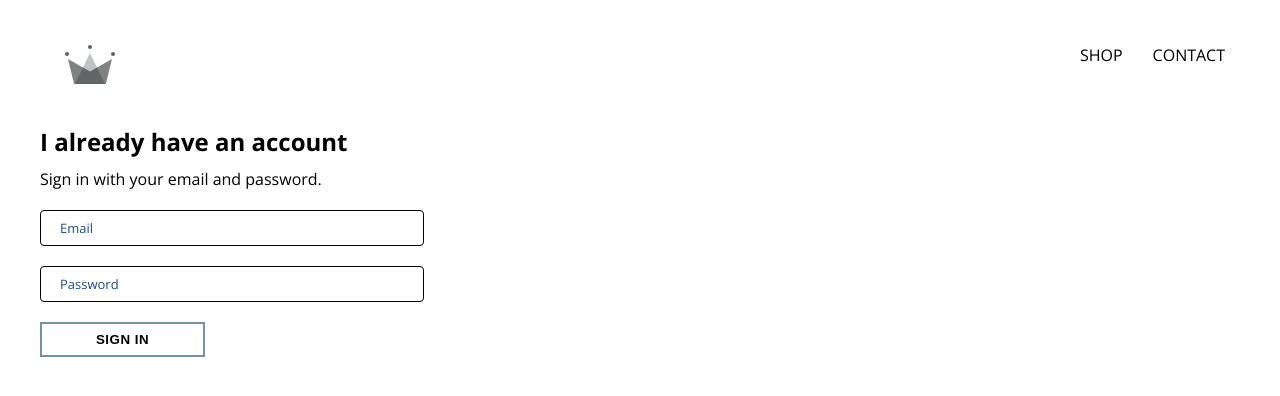
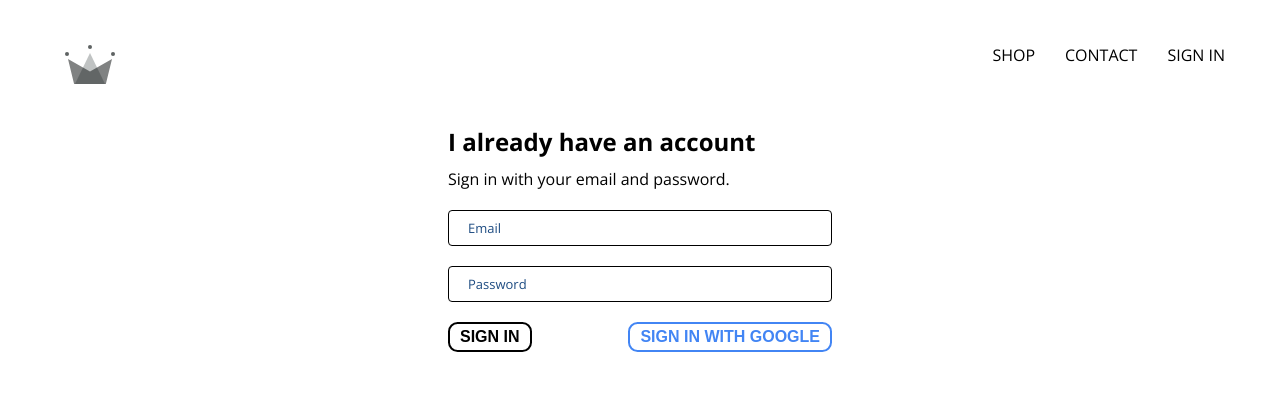
Before and after one commit to kaung-minkhant/crwn-clothing, a React (Create React App) app: page /signin in a window 1280 px wide. Shown: the top 396 px of the page. Built offline with nearby package versions, Linux system fonts and the light colour scheme; no server answers; a web font is replaced by a local one.

Commit message:
integrated firebase, created sign in page and sign in with google function

```diff
--- a/src/App.js
+++ b/src/App.js
@@ -5,19 +5,42 @@ import Header from './components/header/header.component';
 import HomePage from './pages/homepage/homepage.component';
 import ShopPage from './pages/shop/shop.component';
 import SignInAndSignUpPage from './pages/sign-in-and-sign-up-page/sign-in-and-sign-up-page.component';
+import { auth } from './firebase/firebase.utils';
 
 
-function App() {
+class App extends React.Component {
+  constructor(props) {
+    super(props);
+    this.state = {
+      currentUser: null
+    }
+  }
+  unsubscribeFromAuth = null;
+  componentDidMount() {
+    this.unsubscribeFromAuth = auth.onAuthStateChanged(user => {
+      this.setState({ currentUser: user })
+      // console.log(user);
+    })
+  }
+
+  componentWillUnmount() {
+    this.unsubscribeFromAuth();
+  }
+
+
+
+  render() {
     return (
       <div>
-      <Header />
+        <Header currentUser={this.state.currentUser} />
         <Switch>
           <Route exact path={'/'} component={HomePage} />
           <Route path={'/shop'} component={ShopPage} />
           <Route path={'/signin'} component={SignInAndSignUpPage} />
         </Switch>
-    </div>
+      </div >
     );
+  }
 }
 
 export default App;
--- a/src/components/custom-buttom/custom-buttom.component.jsx
+++ b/src/components/custom-buttom/custom-buttom.component.jsx
@@ -2,11 +2,9 @@ import React from "react";
 
 import './custom-buttom.styles.scss'
 
-const CustomButtom = ({ children, ...otherButtonProps }) => {
+const CustomButtom = ({ children, isGoogleSignIn, ...otherButtonProps }) => {
     return (
-        <div className="custom-button-wrap">
-            <button className="custom-button" {...otherButtonProps}>{children}</button>
-        </div>
+        <button className={`custom-button ${isGoogleSignIn ? 'google-sign-in' : ''}`} {...otherButtonProps}>{children}</button>
     );
 }
 
--- a/src/components/custom-buttom/custom-buttom.styles.scss
+++ b/src/components/custom-buttom/custom-buttom.styles.scss
@@ -1,65 +1,41 @@
-.custom-button-wrap {
-    // min-width: 165px;
-    // width: auto;
+.custom-button {
+    box-sizing: border-box;
+    appearance: none;
+    background-color: transparent;
+    border: 2px solid black;
+    border-radius: 0.6em;
+    color: black;
+    cursor: pointer;
+    display: flex;
+    align-self: center;
+    font-size: 1rem;
+    font-weight: 400;
+    line-height: 1;
+    // margin: 20px;
+    padding: 5px 10px;
+    text-decoration: none;
     text-align: center;
-    position: relative;
-    width: fit-content;
-    // width: 100%;
-    // margin: 0 auto;
+    text-transform: uppercase;
+    font-weight: 700;
+    transition: box-shadow 300ms ease-in-out, color 300ms ease-in-out;
+
+    &:hover,
+    &:focus {
+        color: #fff;
+        outline: 0;
     }
 
-.custom-button {
-    background-color: transparent;
-    display: block;
-    min-width: 165px;
-    width: auto;
-    cursor: pointer;
-    letter-spacing: 0.5px;
-    background-image: none;
-    padding: 8px 50px;
-    margin-bottom: 20px;
-    border-radius: 0;
-    text-transform: uppercase;
-    ;
-    font-weight: bolder;
-    border: 2px solid #7692A7;
-    -webkit-transition: all 0.5s;
-    -moz-transition: all 0.5s;
-    transition: all 0.5s;
-    -webkit-transition-timing-function: cubic-bezier(0.5, 1.65, 0.37, 0.66);
-    transition-timing-function: cubic-bezier(0.5, 1.65, 0.37, 0.66);
+    &:hover {
+        box-shadow: 0 0 40px 40px black inset;
     }
 
-.custom-button:focus,
-.custom-button:hover,
-.custom-button:active {
-    background-color: transparent;
-    color: #FFF;
+    &.google-sign-in {
+        color: #4285F4;
+        border-color: #4285F4;
+
+        &:hover {
+            color: #fff;
+            box-shadow: 0 0 40px 40px #00008B inset;
         }
-
-.custom-button:before {
-    content: "";
-    position: absolute;
-    z-index: -1;
-    top: 0;
-    left: 0;
-    right: 0;
-    bottom: -1px;
-    background: #7692A7;
-    -webkit-transform: scaleX(0);
-    transform: scaleX(0);
-    -webkit-transform-origin: left 0;
-    transform-origin: left 0;
-    -webkit-transition-property: transform;
-    transition-property: transform;
-    -webkit-transition-duration: 0.5s;
-    transition-duration: 0.5s;
-    -webkit-transition-timing-function: cubic-bezier(0.5, 1.65, 0.37, 0.66);
-    transition-timing-function: cubic-bezier(0.5, 1.65, 0.37, 0.66);
     }
-
-.custom-button:hover:before,
-.custom-button:focus:before {
-    -webkit-transform: scaleX(1);
-    transform: scaleX(1);
 }
--- a/src/components/header/header.component.jsx
+++ b/src/components/header/header.component.jsx
@@ -1,9 +1,11 @@
 import React from "react";
 import { ReactComponent as Logo } from '../../assets/084 crown.svg'
 import { Link } from "react-router-dom";
+import { auth } from "../../firebase/firebase.utils";
+import { withRouter } from "react-router-dom";
 import './header.styles.scss'
 
-const Header = () => {
+const Header = ({ currentUser, history }) => {
     return (
         <div className="header">
             <Link to={'/'} className="logo-container">
@@ -12,9 +14,15 @@ const Header = () => {
             <div className="options">
                 <Link to={'/shop'} className="option">SHOP</Link>
                 <Link to={'/contact'} className="option">CONTACT</Link>
+                {
+                    currentUser ?
+                        // (<div className="option" onClick={() => auth.signOut()}>SIGN OUT</div>)
+                        (<Link to={history.location.pathname} onClick={() => auth.signOut()}>SIGN OUT</Link>)
+                        : (<Link to={'/signin'} className="option">SIGN IN</Link>)
+                }
             </div>
         </div>
     );
 }
 
-export default Header;
+export default withRouter(Header);
--- a/src/components/menu-item/menu-item.component.jsx
+++ b/src/components/menu-item/menu-item.component.jsx
@@ -3,7 +3,6 @@ import { withRouter } from "react-router-dom";
 import "./menu-item.styles.scss";
 
 const MenuItem = ({ title, imageUrl, size, linkUrl, match, history }) => {
-    console.log(match.url)
     return (
         <div className={`menu-item ${size}`} onClick={() => {
             // history.push(`${match.url}${linkUrl}`)
--- a/src/components/sign-in/sign-in.component.jsx
+++ b/src/components/sign-in/sign-in.component.jsx
@@ -1,6 +1,7 @@
 import React from "react";
 import FormInput from "../form-input/form-input.component";
 import CustomButtom from "../custom-buttom/custom-buttom.component";
+import { signInWithGoogle } from "../../firebase/firebase.utils";
 
 import './sign-in.styles.scss'
 
@@ -24,6 +25,7 @@ class SignIn extends React.Component {
         this.setState({ [name]: value })
 
     }
+
 
     render() {
         return (
@@ -50,7 +52,10 @@ class SignIn extends React.Component {
                         required={true}
                     />
 
-                    <CustomButtom type={'submit'}>Sign In</CustomButtom>
+                    <div className="form-buttons">
+                        <CustomButtom type={'submit'}>Sign In</CustomButtom>
+                        <CustomButtom onClick={signInWithGoogle} isGoogleSignIn>Sign in with Google</CustomButtom>
+                    </div>
                 </form>
             </div>
         );
--- a/src/components/sign-in/sign-in.styles.scss
+++ b/src/components/sign-in/sign-in.styles.scss
@@ -1,9 +1,15 @@
 .sign-in {
     width: 30vw;
+    margin: 0 auto;
     display: flex;
     flex-direction: column;
 
     .sign-in-title {
         margin: 10px 0;
     }
+
+    .form-buttons {
+        display: flex;
+        justify-content: space-between;
+    }
 }
--- /dev/null
+++ b/src/firebase/firebase.utils.js
@@ -0,0 +1,30 @@
+import firebase from 'firebase/compat/app'
+import 'firebase/compat/firestore'
+import 'firebase/compat/auth'
+
+const config = {
+    apiKey: "AIzaSyCn1q4TNe_W_rOUTbRGzxD2BDapo7A0tX0",
+    authDomain: "crwn-db-5eb93.firebaseapp.com",
+    projectId: "crwn-db-5eb93",
+    storageBucket: "crwn-db-5eb93.appspot.com",
+    messagingSenderId: "99847970393",
+    appId: "1:99847970393:web:6beb5b02612e55834b9b48"
+}
+
+firebase.initializeApp(config)
+
+export const auth = firebase.auth();
+// export const firestore = firebase.firestore();
+
+const provider = new firebase.auth.GoogleAuthProvider();
+provider.setCustomParameters({ promt: 'select_account' });
+
+export const signInWithGoogle = async () => {
+    try {
+        await auth.signInWithPopup(provider);
+    } catch (error) {
+        console.log(`error occured: ${error}`)
+    }
+}
+
+export default firebase;
--- a/src/pages/shop/shop.component.jsx
+++ b/src/pages/shop/shop.component.jsx
@@ -8,13 +8,13 @@ import './shop.styles.scss'
 class ShopPage extends Component {
     constructor(props) {
         super(props);
-        this.states = {
+        this.state = {
             collections: SHOP_DATA
         }
     }
 
     render() {
-        const { collections } = this.states;
+        const { collections } = this.state;
         return (
             <div className="shop-page">
                 {
```
Also changed, not shown: package.json (+6 -2 lines), 2 other files (tests, documents, lock files or other folders). Lines whose indentation alone changed are shown as unchanged.
